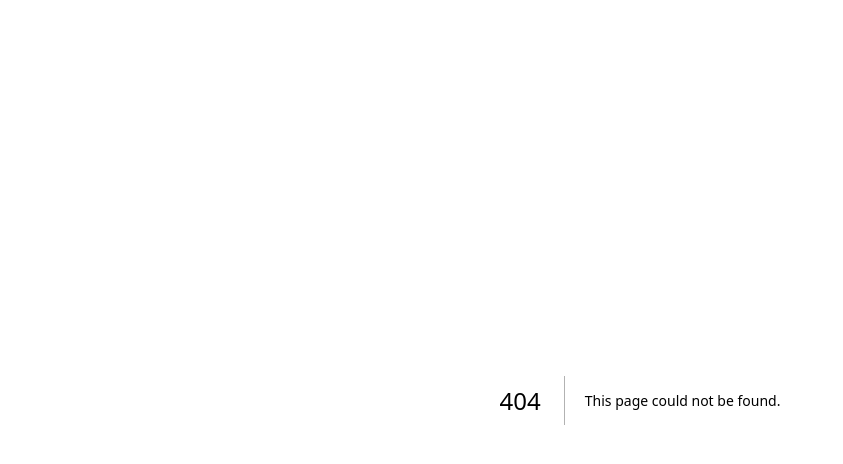
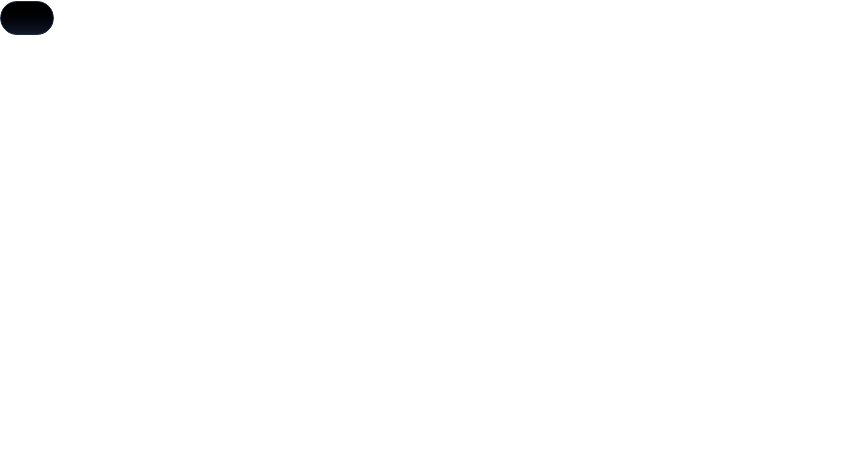
Before and after one commit to notshrxy/SathyaWhere, a Next.js app in the folder ts/: page /Components/Sign-In/StarBorder in a window 1280 px wide. Before the commit this address had no page. Shown: the top 464 px of the page, without its empty margins (0-843 px from the left). Built offline with nearby package versions, Linux system fonts and the light colour scheme.

Commit message:
Animated Border Component

```diff
--- /dev/null
+++ b/ts/pages/Components/Sign-In/StarBorder.tsx
@@ -0,0 +1,81 @@
+/**
+ * pages/Components/Sign-In/StarBorder.tsx
+ * Animated border component that wraps elements with a moving
+ * radial-gradient 'star' effect using Tailwind CSS animations.
+ */
+
+import React from 'react';
+
+type StarBorderProps<T extends React.ElementType> = React.ComponentPropsWithoutRef<T> & {
+  as?: T;
+  className?: string;
+  children?: React.ReactNode;
+  color?: string;
+  speed?: React.CSSProperties['animationDuration'];
+  thickness?: number;
+};
+
+const StarBorder = <T extends React.ElementType = 'button'>({
+  as,
+  className = '',
+  color = 'white',
+  speed = '6s',
+  thickness = 1,
+  children,
+  ...rest
+}: StarBorderProps<T>) => {
+  const Component = as || 'button';
+
+  return (
+    <Component
+      className={`relative inline-block overflow-hidden rounded-[20px] ${className}`}
+      {...(rest as any)}
+      style={{
+        padding: `${thickness}px 0`,
+        ...(rest as any).style
+      }}
+    >
+      <div
+        className="absolute w-[300%] h-[50%] opacity-70 bottom-[-11px] right-[-250%] rounded-full animate-star-movement-bottom z-0"
+        style={{
+          background: `radial-gradient(circle, ${color}, transparent 10%)`,
+          animationDuration: speed
+        }}
+      ></div>
+      <div
+        className="absolute w-[300%] h-[50%] opacity-70 top-[-10px] left-[-250%] rounded-full animate-star-movement-top z-0"
+        style={{
+          background: `radial-gradient(circle, ${color}, transparent 10%)`,
+          animationDuration: speed
+        }}
+      ></div>
+      <div className="relative z-1 bg-gradient-to-b from-black to-gray-900 border border-gray-800 text-white text-center text-[16px] py-[16px] px-[26px] rounded-[20px]">
+        {children}
+      </div>
+    </Component>
+  );
+};
+
+export default StarBorder;
+
+// tailwind.config.js
+// module.exports = {
+//   theme: {
+//     extend: {
+//       animation: {
+//         'star-movement-bottom': 'star-movement-bottom linear infinite alternate',
+//         'star-movement-top': 'star-movement-top linear infinite alternate',
+//       },
+//       keyframes: {
+//         'star-movement-bottom': {
+//           '0%': { transform: 'translate(0%, 0%)', opacity: '1' },
+//           '100%': { transform: 'translate(-100%, 0%)', opacity: '0' },
+//         },
+//         'star-movement-top': {
+//           '0%': { transform: 'translate(0%, 0%)', opacity: '1' },
+//           '100%': { transform: 'translate(100%, 0%)', opacity: '0' },
+//         },
+//       },
+//     },
+//   }
+// }
```
